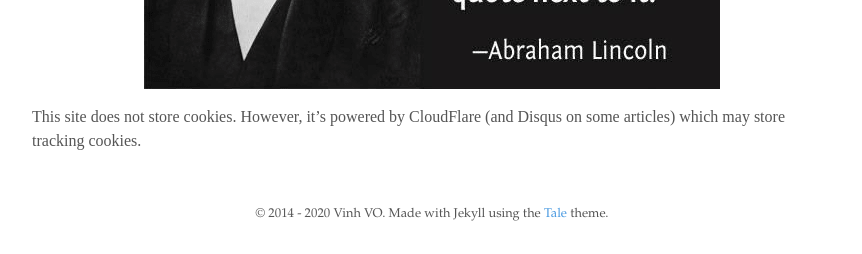
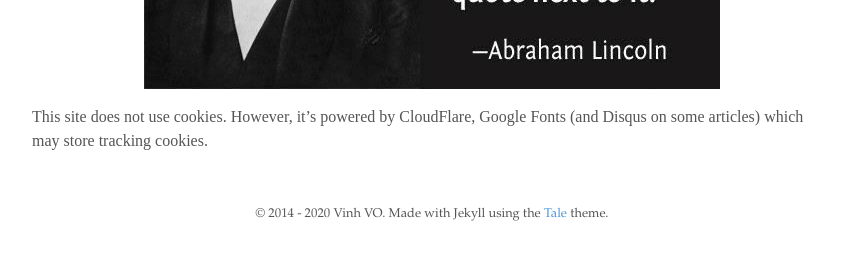
Before and after one commit to voldedore/voldedore.github.io, a Jekyll site: the page built from about.md, in a window 1280 px wide. Shown: the part 736-990 px from the top of the page, without its empty margins (208-1070 px from the left). Built offline with Jekyll 4.4.1, drawn with Linux system fonts in a browser that asks for light colours; some web fonts are replaced.

Commit message:
Update about page

```diff
--- a/about.md
+++ b/about.md
@@ -19,7 +19,7 @@ You can ping me at:
 
 ![1]({{ '/assets/images/lincoln-quote.webp' | relative_url }})
 
-This site does not store cookies. However, it's powered by CloudFlare (and Disqus on some articles) which may store tracking cookies.
+This site does not use cookies. However, it's powered by CloudFlare, Google Fonts (and Disqus on some articles) which may store tracking cookies.
 
 [2]: https://keybase.io/voldedore
 [3]: https://www.linkedin.com/in/vinh-vo/
```
